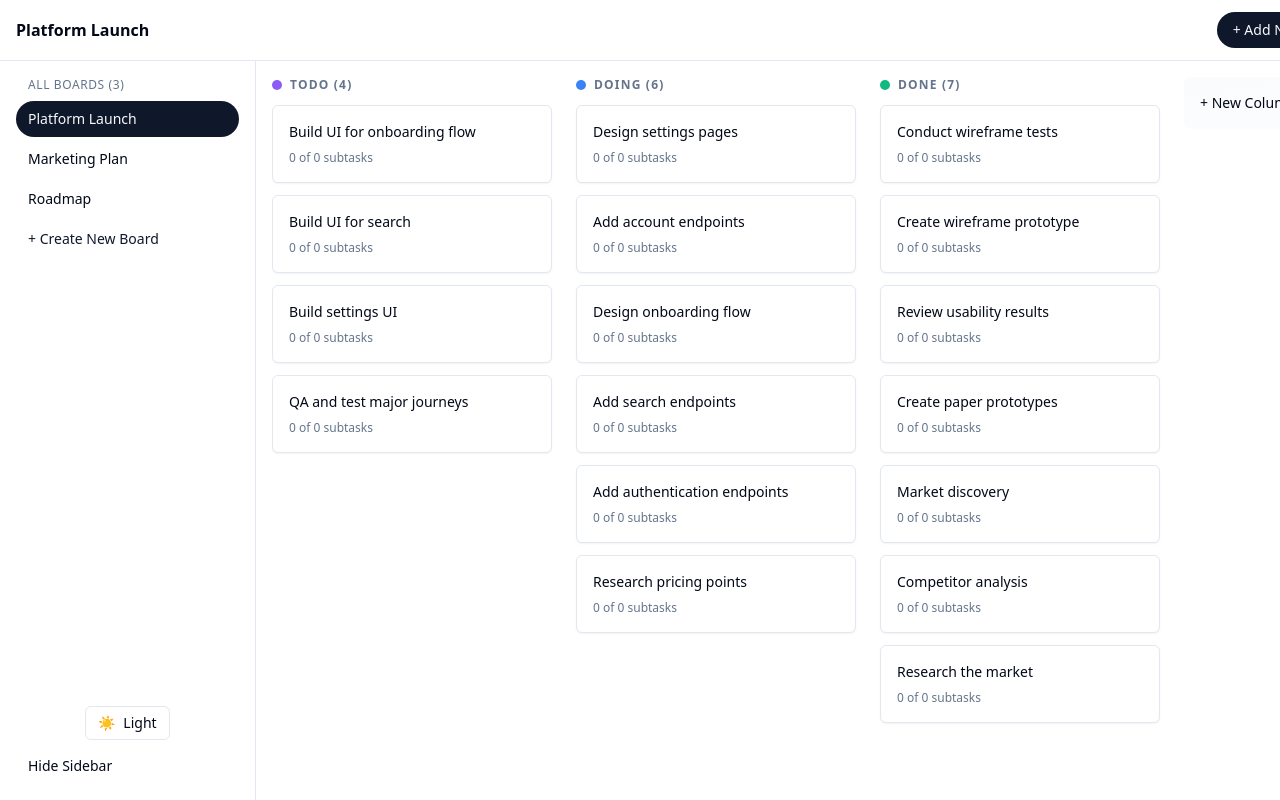
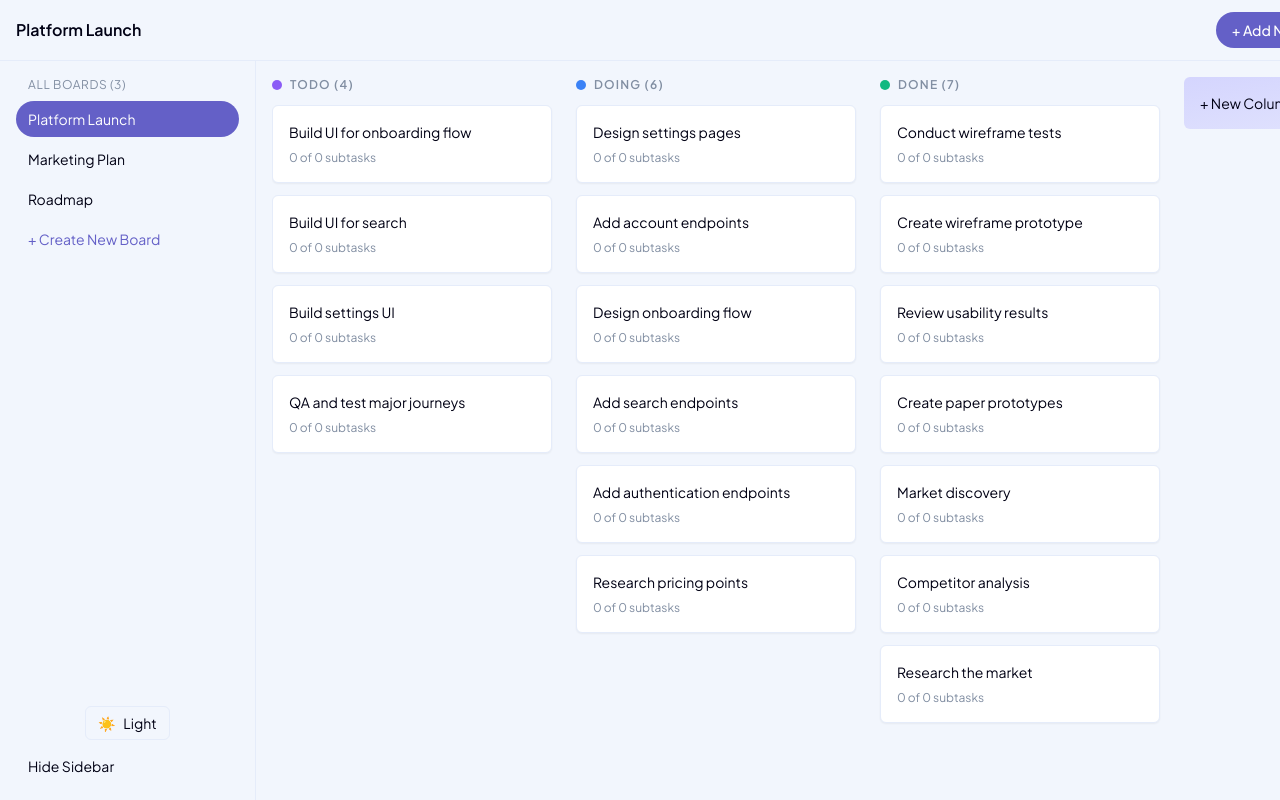
Before and after one commit to lokyiec/kanban-edge, a Vue app in the folder apps/kanban-web/: page /boards/platform-launch in a window 1280 px wide. Shown: the top 800 px of the page. Built offline with nearby package versions, Linux system fonts and the light colour scheme.

Commit message:
feat: tailwindcss configures theme

```diff
--- a/apps/kanban-web/index.html
+++ b/apps/kanban-web/index.html
@@ -4,6 +4,9 @@
     <meta charset="UTF-8" />
     <meta name="viewport" content="width=device-width, initial-scale=1.0" />
     <title>Kanban Web</title>
+    <link rel="preconnect" href="https://fonts.googleapis.com">
+    <link rel="preconnect" href="https://fonts.gstatic.com" crossorigin>
+    <link href="https://fonts.googleapis.com/css2?family=Plus+Jakarta+Sans:wght@400;500;600;700&display=swap" rel="stylesheet">
   </head>
   <body>
     <script>
--- a/apps/kanban-web/src/assets/main.css
+++ b/apps/kanban-web/src/assets/main.css
@@ -4,54 +4,78 @@
 
 @layer base {
   :root {
-    --background: 0 0% 100%;
-    --foreground: 222.2 84% 4.9%;
-    --muted: 210 40% 96.1%;
-    --muted-foreground: 215.4 16.3% 46.9%;
+    /* Light theme tokens based on the design system */
+    --background: 220 69% 97%; /* #F4F7FD */
+    --foreground: 237 100% 4%; /* #000112 */
+
+    --card: 0 0% 100%; /* #FFFFFF */
+    --card-foreground: 237 100% 4%;
+
     --popover: 0 0% 100%;
-    --popover-foreground: 222.2 84% 4.9%;
-    --card: 0 0% 100%;
-    --card-foreground: 222.2 84% 4.9%;
-    --border: 214.3 31.8% 91.4%;
-    --input: 214.3 31.8% 91.4%;
-    --primary: 222.2 47.4% 11.2%;
-    --primary-foreground: 210 40% 98%;
-    --secondary: 210 40% 96.1%;
-    --secondary-foreground: 222.2 47.4% 11.2%;
-    --accent: 210 40% 96.1%;
-    --accent-foreground: 222.2 47.4% 11.2%;
-    --destructive: 0 100% 50%;
-    --destructive-foreground: 210 40% 98%;
-    --ring: 215 20.2% 65.1%;
+    --popover-foreground: 237 100% 4%;
+
+    --muted: 221 69% 94%; /* #E4EBFA */
+    --muted-foreground: 216 15% 57%; /* #828FA3 */
+
+    --border: 221 69% 94%; /* #E4EBFA */
+    --input: 221 69% 94%;
+
+    --primary: 242 48% 58%; /* #635FC7 */
+    --primary-foreground: 0 0% 100%; /* #FFFFFF */
+
+    --secondary: 221 69% 94%; /* subtle */
+    --secondary-foreground: 237 100% 4%;
+
+    --accent: 243 100% 82%; /* #A8A4FF */
+    --accent-foreground: 237 100% 4%;
+
+    --destructive: 0 78% 63%; /* #EA5555 */
+    --destructive-foreground: 0 0% 100%;
+
+    --ring: 242 48% 58%;
     --radius: 0.5rem;
   }
 
   .dark {
-    --background: 222.2 84% 4.9%;
-    --foreground: 210 40% 98%;
-    --muted: 217.2 32.6% 17.5%;
-    --muted-foreground: 215 20.2% 65.1%;
-    --popover: 222.2 84% 4.9%;
-    --popover-foreground: 210 40% 98%;
-    --card: 222.2 84% 4.9%;
-    --card-foreground: 210 40% 98%;
-    --border: 217.2 32.6% 17.5%;
-    --input: 217.2 32.6% 17.5%;
-    --primary: 210 40% 98%;
-    --primary-foreground: 222.2 47.4% 11.2%;
-    --secondary: 217.2 32.6% 17.5%;
-    --secondary-foreground: 210 40% 98%;
-    --accent: 217.2 32.6% 17.5%;
-    --accent-foreground: 210 40% 98%;
-    --destructive: 0 100% 50%;
-    --destructive-foreground: 210 40% 98%;
-    --ring: 215 20.2% 65.1%;
+    /* Dark theme tokens */
+    --background: 235 16% 15%; /* #20212C */
+    --foreground: 0 0% 100%;
+
+    --card: 235 12% 19%; /* #2B2C37 */
+    --card-foreground: 0 0% 100%;
+
+    --popover: 235 12% 19%;
+    --popover-foreground: 0 0% 100%;
+
+    --muted: 236 11% 27%; /* #3E3F4E */
+    --muted-foreground: 216 15% 57%; /* #828FA3 */
+
+    --border: 236 11% 27%;
+    --input: 236 11% 27%;
+
+    --primary: 242 48% 58%; /* #635FC7 */
+    --primary-foreground: 0 0% 100%;
+
+    --secondary: 236 11% 27%;
+    --secondary-foreground: 0 0% 100%;
+
+    --accent: 243 100% 82%; /* #A8A4FF */
+    --accent-foreground: 237 100% 4%;
+
+    --destructive: 0 78% 63%;
+    --destructive-foreground: 0 0% 100%;
+
+    --ring: 242 48% 58%;
   }
 
-  * {
-    @apply border-border;
-  }
-  body {
-    @apply bg-background text-foreground;
-  }
+  * { @apply border-border; }
+  body { @apply bg-background text-foreground font-sans; }
 }
+
+@layer components {
+  .btn { @apply inline-flex items-center justify-center gap-2 rounded-full px-4 py-2 text-sm font-medium transition-colors focus:outline-none focus-visible:ring-2 focus-visible:ring-ring disabled:opacity-50 disabled:pointer-events-none; }
+  .btn-primary { @apply btn bg-primary text-primary-foreground hover:opacity-90; }
+  .btn-secondary { @apply btn bg-secondary text-secondary-foreground hover:bg-muted; }
+  .btn-outline { @apply btn border bg-background hover:bg-muted; }
+  .btn-destructive { @apply btn bg-destructive text-destructive-foreground hover:opacity-90; }
+}
--- a/apps/kanban-web/src/components/layout/AppHeader.vue
+++ b/apps/kanban-web/src/components/layout/AppHeader.vue
@@ -23,8 +23,8 @@ const currentBoardTitle = computed(() => {
       <span class="font-semibold">{{ currentBoardTitle }}</span>
     </div>
     <div class="flex items-center gap-2">
-      <button class="rounded-full bg-primary px-4 py-2 text-sm text-primary-foreground">+ Add New Task</button>
-      <button class="h-9 w-9 rounded-full border">⋯</button>
+      <button class="btn-primary">+ Add New Task</button>
+      <button class="btn-outline h-9 w-9 p-0">⋯</button>
       <ThemeToggle />
     </div>
   </header>
--- a/apps/kanban-web/src/pages/Board.vue
+++ b/apps/kanban-web/src/pages/Board.vue
@@ -23,7 +23,7 @@ const colors = [
     <div v-if="board && board.columns.length === 0" class="flex h-full items-center justify-center">
       <div class="text-center">
         <p class="text-muted-foreground">This board is empty. Create a new column to get started.</p>
-        <button class="mt-4 rounded-full bg-primary px-4 py-2 text-sm text-primary-foreground">+ Add New Column</button>
+        <button class="btn-primary mt-4">+ Add New Column</button>
       </div>
     </div>
 
--- a/apps/kanban-web/tailwind.config.ts
+++ b/apps/kanban-web/tailwind.config.ts
@@ -1,5 +1,6 @@
 import type { Config } from 'tailwindcss'
 import animate from 'tailwindcss-animate'
+import defaultTheme from 'tailwindcss/defaultTheme'
 
 export default {
   darkMode: ["class"],
@@ -14,6 +15,9 @@ export default {
       screens: { '2xl': '1400px' },
     },
     extend: {
+      fontFamily: {
+        sans: ['"Plus Jakarta Sans"', ...defaultTheme.fontFamily.sans],
+      },
       colors: {
         border: 'hsl(var(--border))',
         input: 'hsl(var(--input))',
```
